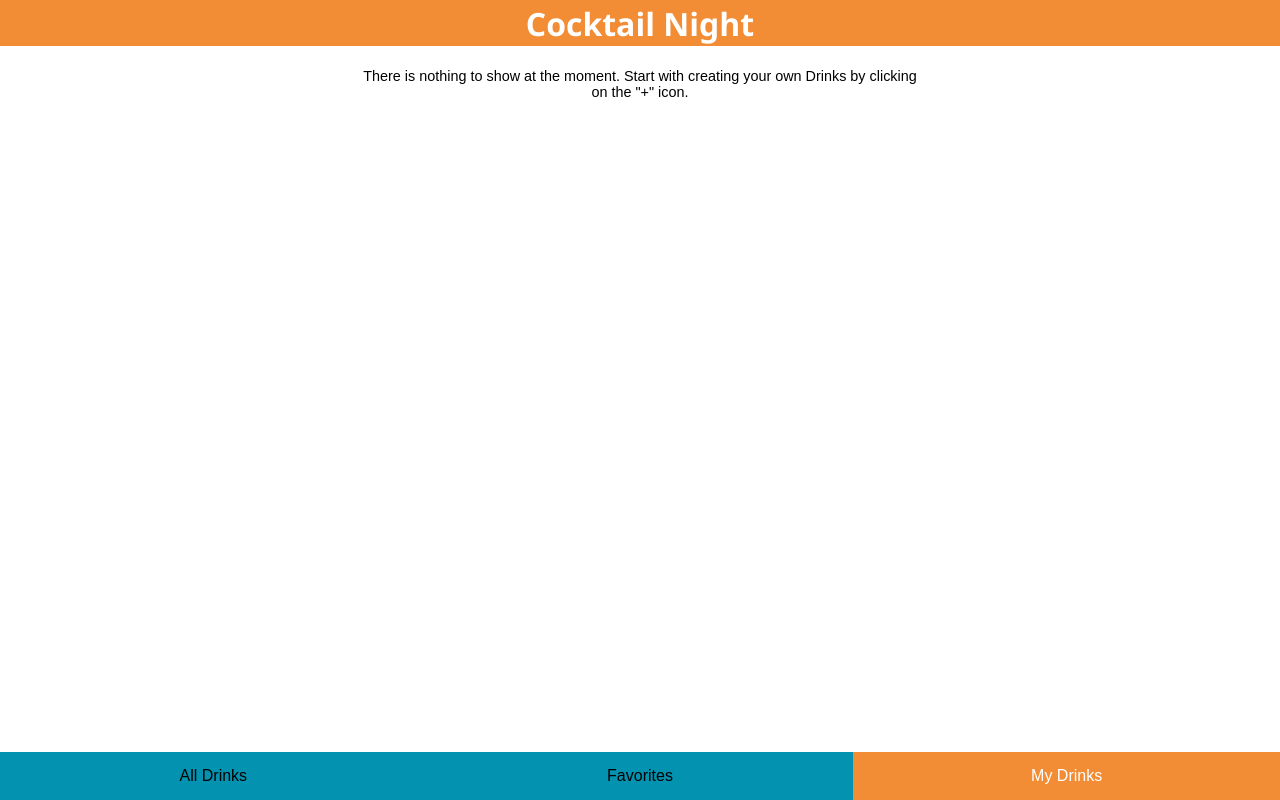
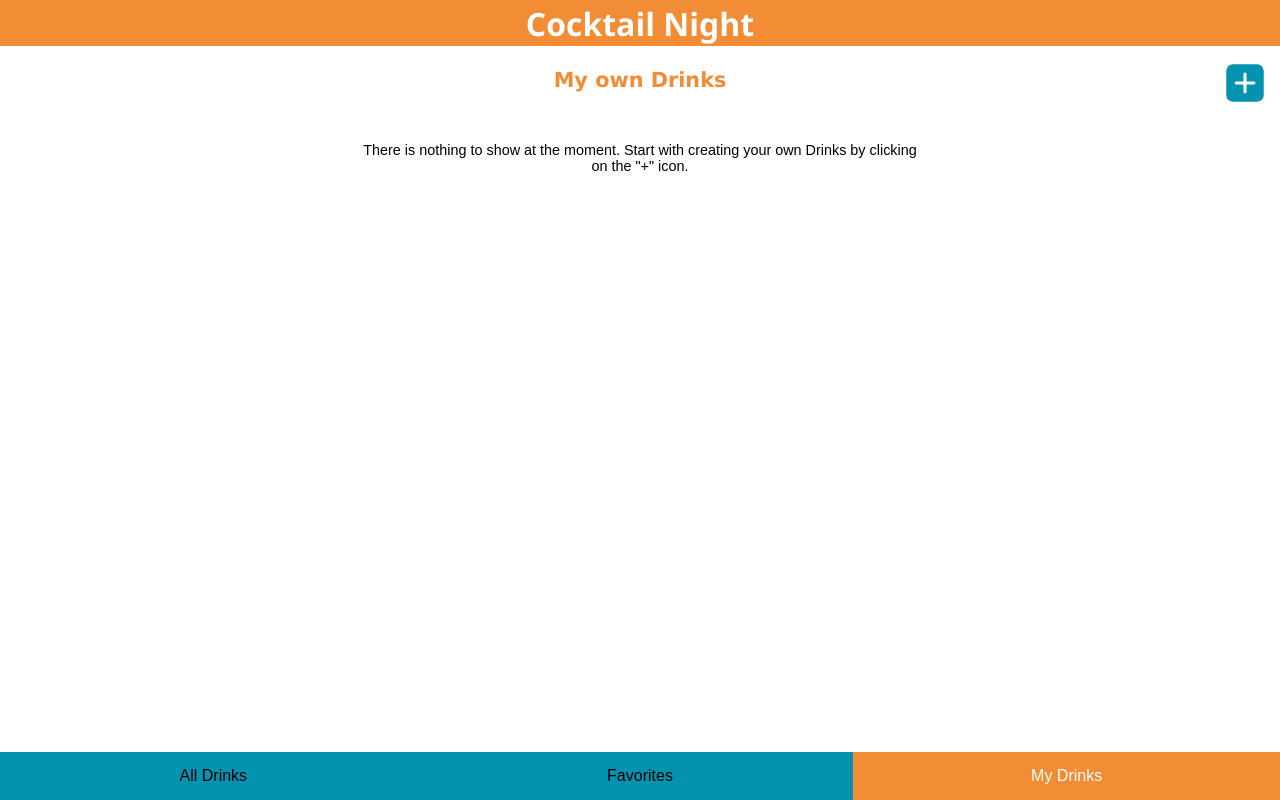
Before and after one commit to mwarnck/capstone-project, a React (Create React App) app: page /myDrinks in a window 1280 px wide. Built offline with nearby package versions, Linux system fonts and the light colour scheme.

Commit message:
Add link button to get to create drink form

```diff
--- a/src/components/DrinkCard.js
+++ b/src/components/DrinkCard.js
@@ -5,7 +5,7 @@ import bookmarkInactive from '../icons/sunBookmarkInactive.svg';
 
 export default function DrinkCard({ drink, toggleBookmark }) {
   return (
-    <DrinkContainer to={`/${drink.idDrink}`}>
+    <DrinkContainer>
       <BookmarkButton
         type="button"
         onClick={() => toggleBookmark(drink.idDrink)}
--- a/src/pages/MyDrinksPage.js
+++ b/src/pages/MyDrinksPage.js
@@ -1,9 +1,18 @@
 import styled from 'styled-components';
 import DrinkCard from '../components/DrinkCard.js';
+import addNewDrinkIcon from '../icons/addNewDrinkIcon.svg';
+import { useNavigate } from 'react-router-dom';
 
 export default function MyDrinksPage({ myDrinks }) {
+  const navigate = useNavigate();
+
   return (
     <DrinklistContainer>
+      <MyDrinksHeadline>My own Drinks</MyDrinksHeadline>
+      <AddDrinkButton onClick={() => navigate('/createDrinkForm')}>
+        <img src={addNewDrinkIcon} width="50" height="50" alt="add new drink" />
+        <span className="sr-only">Add new drink icon</span>
+      </AddDrinkButton>
       {myDrinks &&
         myDrinks.map(drink => <DrinkCard key={drink.idDrink} drink={drink} />)}
       {myDrinks.length < 1 && (
@@ -23,6 +32,7 @@ const DrinklistContainer = styled.section`
   padding-right: 10px;
   margin-bottom: 0;
   margin-top: 0;
+  position: relative;
 `;
 
 const EmptyState = styled.p`
@@ -33,3 +43,19 @@ const EmptyState = styled.p`
   margin-left: auto;
   margin-right: auto;
 `;
+
+const MyDrinksHeadline = styled.h2`
+  font-family: Verdana, Geneva, Tahoma, sans-serif;
+  font-size: 1.3rem;
+  color: #f28d35;
+  text-align: center;
+  margin: 20px auto;
+`;
+
+const AddDrinkButton = styled.button`
+  position: absolute;
+  right: 10px;
+  top: 10px;
+  background-color: #fff;
+  border-style: none;
+`;
```
Also changed, not shown: src/icons/addNewDrinkIcon.svg (added).
